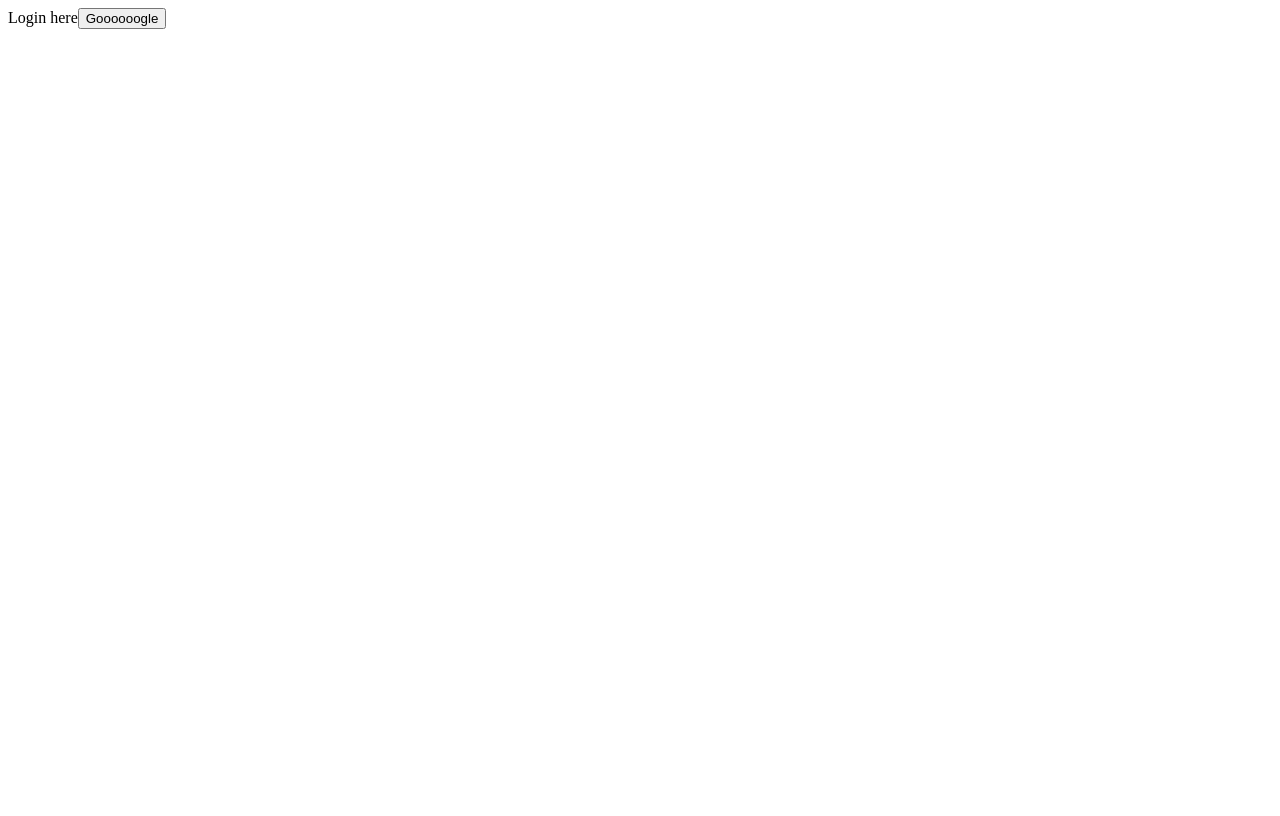
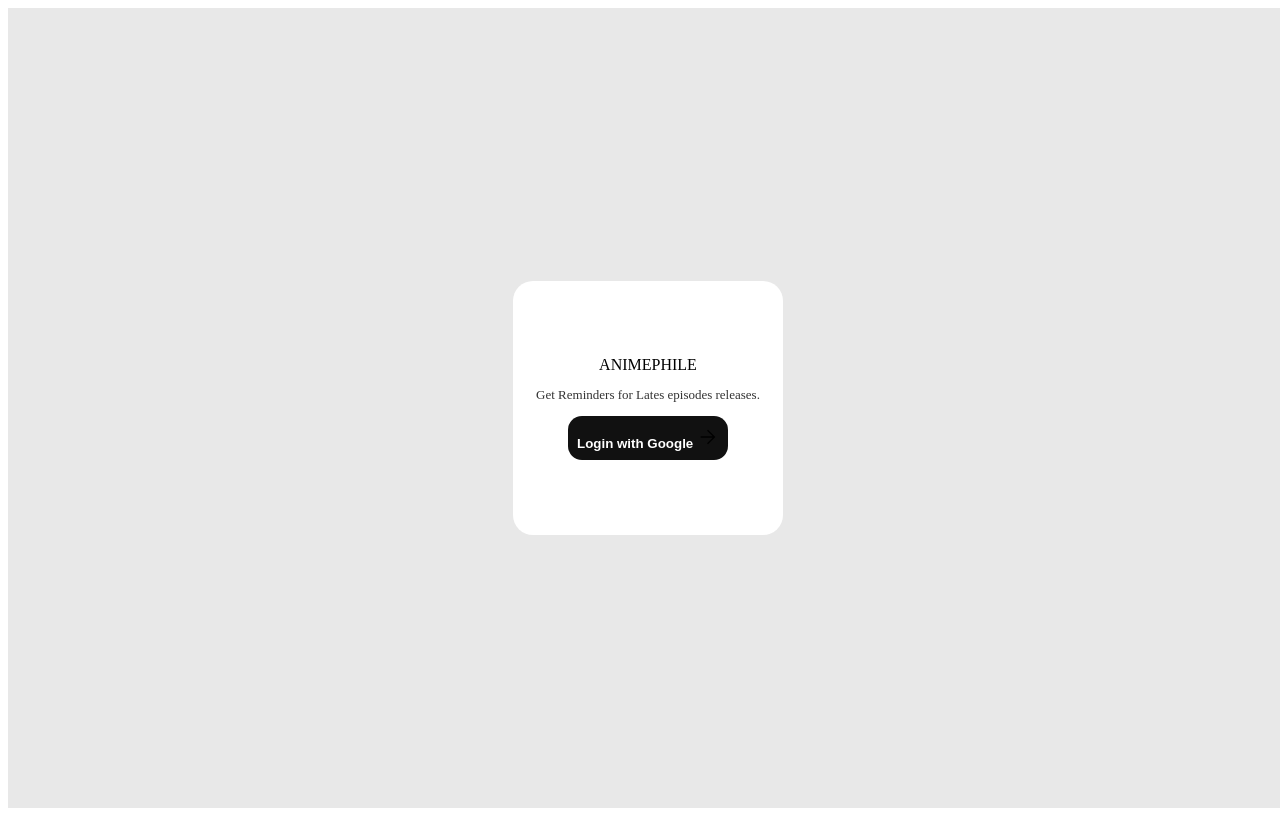
Before and after one commit to Shubham141102/Animephile, a Next.js app: page / in a window 1280 px wide. Built offline with nearby package versions, Linux system fonts and the light colour scheme.

Commit message:
added login page

```diff
--- /dev/null
+++ b/src/pages/components/loginpage.js
@@ -0,0 +1,77 @@
+import styles from "@/styles/Loginstyle.module.css";
+import { initializeApp } from "firebase/app";
+import { getAuth,GoogleAuthProvider,signInWithPopup,signOut } from "firebase/auth";
+import { useState } from 'react'
+import Image from "next/image";
+import arrowsvg from './assests/arrow_forward_FILL0_wght400_GRAD0_opsz48.svg'
+export default function Login(props){
+
+
+  const firebaseConfig = {
+    apiKey: "AIzaSyDehGE5mZ_mtlgTCjGopCMa8wzyx2aip6E",
+    authDomain: "animephile-a28c7.firebaseapp.com",
+    projectId: "animephile-a28c7",
+    storageBucket: "animephile-a28c7.appspot.com",
+    messagingSenderId: "269230750335",
+    appId: "1:269230750335:web:bd8b2a840d3d4305535d4a"
+  };
+
+  var a = true;
+  // Initialize Firebase
+
+  const app = initializeApp(firebaseConfig);
+  const auth = getAuth(app);
+  const provider = new GoogleAuthProvider();
+  var name = {};
+  console.log(name);
+
+  function logmein(){
+    console.log("logging you in");
+    signInWithPopup(auth, provider)
+    .then((result) => {
+      // This gives you a Google Access Token. You can use it to access the Google API.
+      const credential = GoogleAuthProvider.credentialFromResult(result);
+      const token = credential.accessToken;
+      // The signed-in user info.
+      const user = result.user;
+      name = user;
+      console.log(user);
+      props.logfunc(0);
+      // IdP data available using getAdditionalUserInfo(result)
+      // ...
+    }).catch((error) => {
+      // Handle Errors here.
+      const errorCode = error.code;
+      const errorMessage = error.message;
+      // The email of the user's account used.
+      // const email = error.customData.email;
+      // The AuthCredential type that was used.
+      const credential = GoogleAuthProvider.credentialFromError(error);
+      // ...
+    });
+  }
+
+  function logmeout(){
+    signOut(auth).then(() => {
+  // Sign-out successful.
+  console.log("Logged Out");
+  props.logfunc(1);
+}).catch((error) => {
+  // An error happened.
+});
+  }
+
+
+    return (
+        <div className={styles.container}>
+            <div className={styles.card}>
+                <span claclassName={styles.card__title}ss>ANIMEPHILE</span>
+                <p className={styles.card__content}>Get Reminders for Lates episodes releases.
+                </p>
+                <div className={styles.card__form}>
+                    <button className={styles.signup} id="googlebtn" onClick={logmein}> Login with Google <Image src={arrowsvg} alt="->" height={22}  color="white"/></button>
+                </div>
+            </div>
+        </div>
+    );
+}
--- a/src/pages/index.js
+++ b/src/pages/index.js
@@ -6,79 +6,23 @@ import Navbar from './components/Navbar'
 import Recent from './components/Recent'
 import Recentcard from './components/Recentcard'
 const inter = Inter({ subsets: ['latin'] })
-import { initializeApp } from "firebase/app";
-import { getAuth,GoogleAuthProvider,signInWithPopup,signOut } from "firebase/auth";
 import { useState } from 'react'
+import Login from './components/loginpage'
 
 export default function Home() {
   const [islogedin, setLog] = useState(1);
 
-  const firebaseConfig = {
-    apiKey: "AIzaSyDehGE5mZ_mtlgTCjGopCMa8wzyx2aip6E",
-    authDomain: "animephile-a28c7.firebaseapp.com",
-    projectId: "animephile-a28c7",
-    storageBucket: "animephile-a28c7.appspot.com",
-    messagingSenderId: "269230750335",
-    appId: "1:269230750335:web:bd8b2a840d3d4305535d4a"
-  };
-
-  var a = true;
-  // Initialize Firebase
-
-  const app = initializeApp(firebaseConfig);
-  const auth = getAuth(app);
-  const provider = new GoogleAuthProvider();
-  var name = {};
-  console.log(name);
-
-  function logmein(){
-    console.log("logging you in");
-    signInWithPopup(auth, provider)
-    .then((result) => {
-      // This gives you a Google Access Token. You can use it to access the Google API.
-      const credential = GoogleAuthProvider.credentialFromResult(result);
-      const token = credential.accessToken;
-      // The signed-in user info.
-      const user = result.user;
-      name = user;
-      console.log(user);
-      setLog(0);
-      // IdP data available using getAdditionalUserInfo(result)
-      // ...
-    }).catch((error) => {
-      // Handle Errors here.
-      const errorCode = error.code;
-      const errorMessage = error.message;
-      // The email of the user's account used.
-      const email = error.customData.email;
-      // The AuthCredential type that was used.
-      const credential = GoogleAuthProvider.credentialFromError(error);
-      // ...
-    });
-  }
-
-  function logmeout(){
-    signOut(auth).then(() => {
-  // Sign-out successful.
-  console.log("Logged Out");
-  setLog(1);
-}).catch((error) => {
-  // An error happened.
-});
-  }
 
   return (
     <>
     {islogedin ?
       <>
-      Login here
-      <button id='googlebtn' onClick={logmein}>Goooooogle</button>
+        <Login logintoggle={islogedin} logfunc={setLog} />
       </>
      :
       <>
         <Navbar/>
         <Recent />
-        <button onClick={logmeout} >Log Out</button>
       </>
     }
 
--- /dev/null
+++ b/src/styles/Loginstyle.module.css
@@ -0,0 +1,71 @@
+.container{
+    display: flex;
+    justify-content: center;
+    align-items: center;
+    width: 100vw;
+    height: 100vh;
+    background-color: #E8E8E8;
+  }
+
+
+  .card {
+    width: 240px;
+    height: 254px;
+    padding: 0 15px;
+    text-align: center;
+    display: flex;
+    align-items: center;
+    justify-content: center;
+    flex-direction: column;
+    gap: 12px;
+    background: #fff;
+    border-radius: 20px;
+  }
+
+  .card > * {
+    margin: 0;
+  }
+
+  .card__title {
+    font-size: 23px;
+    font-weight: 900;
+    color: #333;
+  }
+
+  .card__content {
+    font-size: 13px;
+    line-height: 18px;
+    color: #333;
+  }
+
+  .card__form {
+    display: flex;
+    justify-content: center;
+    gap: 10px;
+    align-items: center;
+
+  }
+
+  .card__form input {
+    margin-top: 10px;
+    outline: 0;
+    background: rgb(255, 255, 255);
+    box-shadow: transparent 0px 0px 0px 1px inset;
+    padding: 0.6em;
+    border-radius: 14px;
+    border: 1px solid #333;
+    color: black;
+  }
+
+  .card__form button {
+    border: 0;
+    background: #111;
+    color: #fff;
+    padding: 0.68em;
+    border-radius: 14px;
+    font-weight: bold;
+  }
+
+  .signup:hover {
+    opacity: 0.8;
+  }
```
Also changed, not shown: src/pages/components/assests/arrow_forward_FILL0_wght400_GRAD0_opsz48.svg (added).
